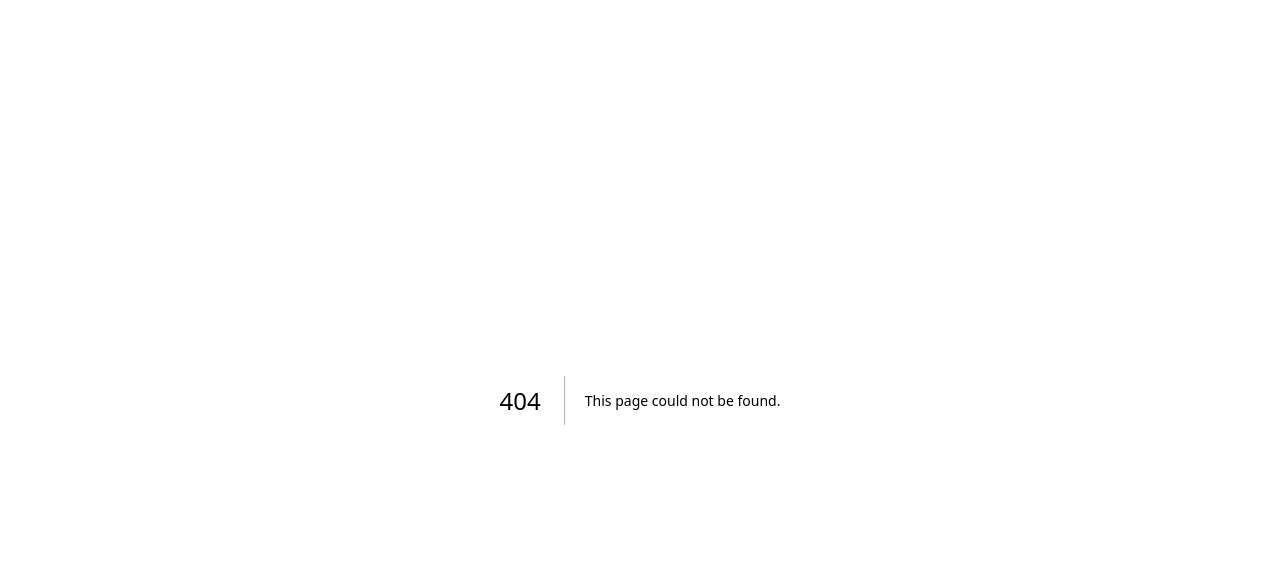
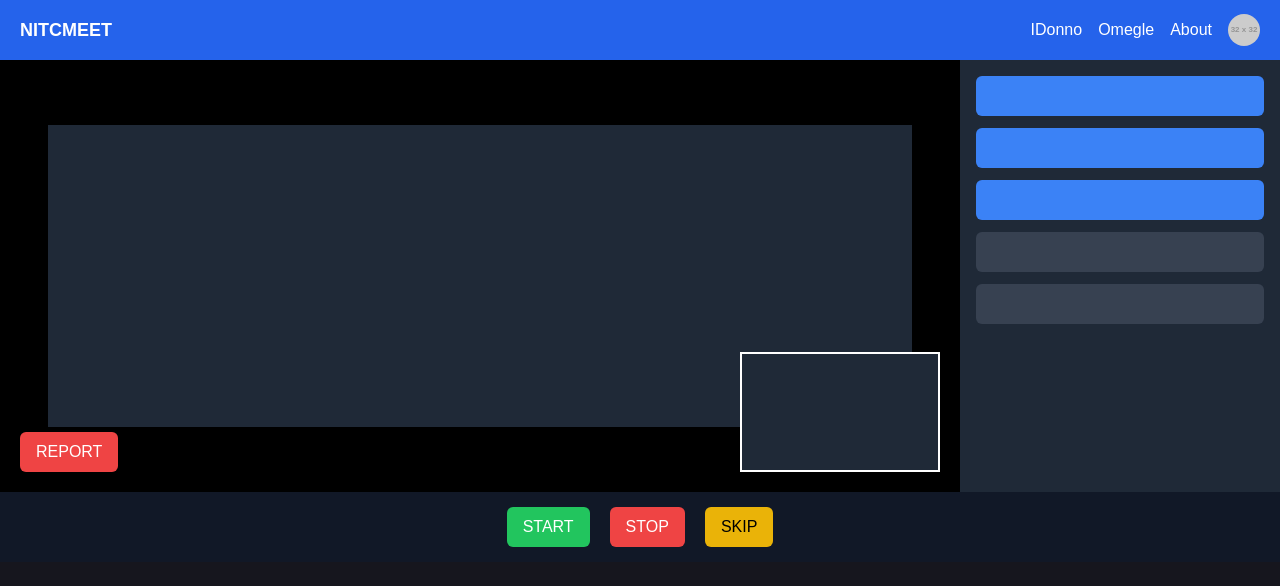
Before and after one commit to rohith-ig/nitc-meet-, a Next.js app in the folder frontend/nitc-meet/: page /videochat in a window 1280 px wide. Before the commit this address had no page. Shown: the top 586 px of the page. Built offline with nearby package versions, Linux system fonts and the light colour scheme.

Commit message:
basic ui

```diff
--- a/frontend/nitc-meet/src/app/page.js
+++ b/frontend/nitc-meet/src/app/page.js
@@ -1,8 +1,10 @@
+
 import React from 'react'
+
 
 const page = () => {
   return (
-    <div className='bg-white'>page</div>
+    <div className=''>page</div>
   )
 }
 
--- /dev/null
+++ b/frontend/nitc-meet/src/app/videochat/page.js
@@ -0,0 +1,66 @@
+"use client";
+import React from 'react'
+
+const videochat = () => {
+  return (
+    <div className='bg-[#16161E] w-[100%] h-[100vh]'>
+      {/* Header */}
+      <header className="bg-blue-600 h-[60px] flex justify-between items-center px-5">
+        <h1 className="text-white font-bold text-lg">NITCMEET</h1>
+        <nav className="flex items-center space-x-4">
+          <a href="#" className="text-white hover:underline">IDonno</a>
+          <a href="#" className="text-white hover:underline">Omegle</a>
+          <a href="#" className="text-white hover:underline">About</a>
+          <img
+            src="https://via.placeholder.com/32" // Replace with user avatar URL
+            alt="Profile"
+            className="w-8 h-8 rounded-full"
+          />
+        </nav>
+      </header>
+
+      {/* Main Content */}
+      <main className="flex-1 flex">
+        {/* Video Section */}
+        <section className="flex-1 bg-black relative">
+          {/* Main Video */}
+          <div className="w-full h-full flex justify-center items-center">
+            <video
+              className="w-[90%] h-[70%] bg-gray-800"
+              autoPlay
+              muted
+            ></video>
+          </div>
+
+          {/* Sub Video */}
+          <div className="absolute bottom-5 right-5 w-[200px] h-[120px] bg-gray-800 border-2 border-white">
+            <video className="w-full h-full" autoPlay muted></video>
+          </div>
+
+          {/* Report Button */}
+          <button className="absolute bottom-5 left-5 bg-red-500 text-white px-4 py-2 rounded-md">
+            REPORT
+          </button>
+        </section>
+
+        {/* Chat Section */}
+        <aside className="w-[25%] bg-gray-800 p-4 flex flex-col space-y-3">
+          <div className="bg-blue-500 p-2 rounded-md h-10"></div>
+          <div className="bg-blue-500 p-2 rounded-md h-10"></div>
+          <div className="bg-blue-500 p-2 rounded-md h-10"></div>
+          <div className="bg-gray-700 p-2 rounded-md h-10"></div>
+          <div className="bg-gray-700 p-2 rounded-md h-10"></div>
+        </aside>
+      </main>
+
+      {/* Footer */}
+      <footer className="bg-gray-900 h-[70px] flex justify-center items-center space-x-5">
+        <button className="bg-green-500 text-white px-4 py-2 rounded-md">START</button>
+        <button className="bg-red-500 text-white px-4 py-2 rounded-md">STOP</button>
+        <button className="bg-yellow-500 text-black px-4 py-2 rounded-md">SKIP</button>
+      </footer>
+    </div>
+  )
+}
+
+export default videochat
```
